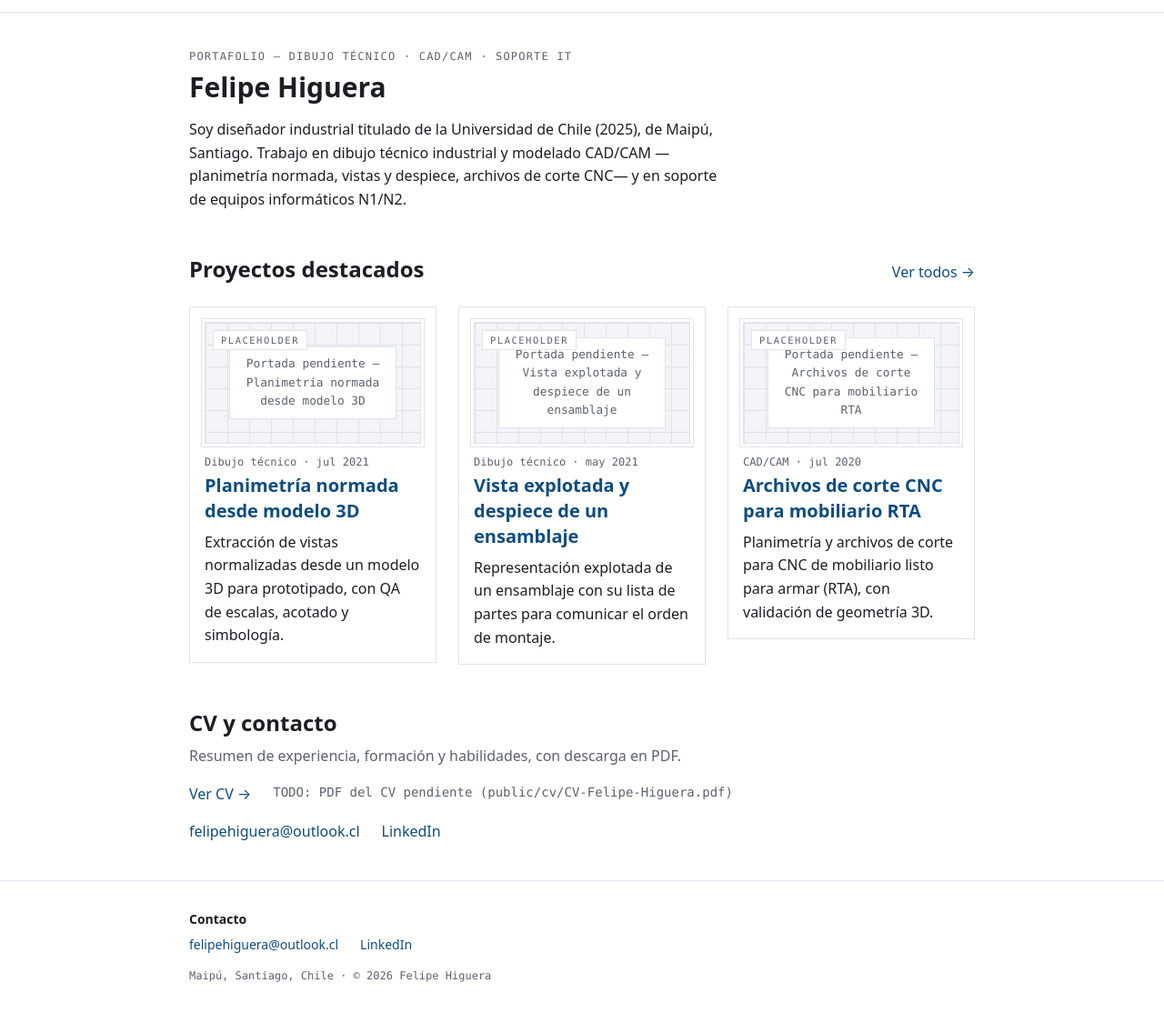
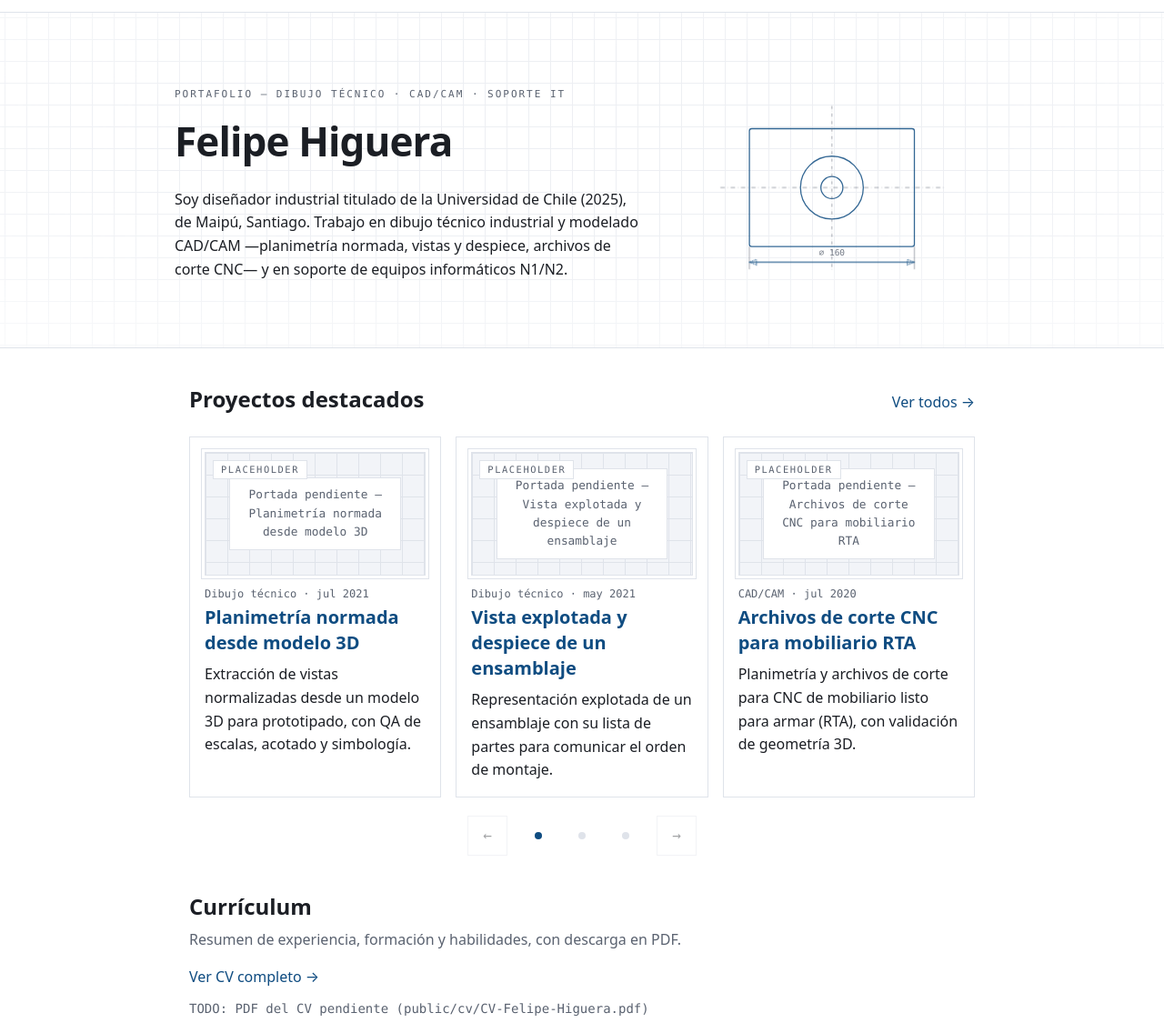
Before and after one commit to felipehiguera/felipehiguera.github.io, an Astro site: page / in a window 1280 px wide. Shown: the part 63-1188 px from the top of the page at 91% size. Built offline with nearby package versions, Linux system fonts and the light colour scheme; Astro itself is replaced by a stand-in of ours.

Commit message:
home: hero con movimiento y carrusel de destacados; contacto solo en footer
- Hero nuevo (src/components/Hero.astro): reticula milimetrada con desplazamiento
  lento y un plano tecnico que se traza al cargar. Solo CSS, sin JS.
- Destacados en carrusel (src/components/DestacadosCarousel.astro) con Embla:
  swipe tactil, autoplay cada 6s con pausa por hover, foco y pestaña oculta.
- Mobile first: 1 slide en movil, 2 desde sm, 3 desde lg. Controles de 44px.
- Accesibilidad: con prefers-reduced-motion el autoplay no arranca y las
  transiciones se anulan; slides rotuladas N de M, sin aria-live.
- Se quita el bloque de contactos del home y de /cv; queda solo en el footer.
- AGENTS.md: se documenta por que se permitio movimiento y con que limites.

```diff
--- a/package.json
+++ b/package.json
@@ -18,6 +18,8 @@
     "@google/model-viewer": "^4.4.0",
     "@tailwindcss/vite": "^4.3.3",
     "astro": "^7.3.8",
+    "embla-carousel": "^8.6.0",
+    "embla-carousel-autoplay": "^8.6.0",
     "tailwindcss": "^4.3.3"
   }
 }
--- /dev/null
+++ b/src/components/DestacadosCarousel.astro
@@ -0,0 +1,280 @@
+---
+/**
+ * Carrusel de proyectos destacados para la home.
+ *
+ * Usa Embla Carousel: swipe táctil en mobile, teclado y autoplay con pausa.
+ * Mobile first: 1 slide en móvil, 2 desde `sm`, 3 desde `lg`.
+ *
+ * Accesibilidad:
+ * - `aria-roledescription="carrusel"` + slides rotuladas "N de M".
+ * - Controles con etiqueta y 44px de área táctil.
+ * - Sin `aria-live`: el autoplay no debe interrumpir al lector de pantalla.
+ * - Con `prefers-reduced-motion: reduce` el autoplay no arranca.
+ */
+import type { CollectionEntry } from "astro:content";
+import ProjectCard from "./ProjectCard.astro";
+
+interface Props {
+  proyectos: CollectionEntry<"proyectos">[];
+}
+
+const { proyectos } = Astro.props;
+const total = proyectos.length;
+---
+
+{
+  total > 0 && (
+    <div
+      class="carrusel"
+      data-destacados
+      role="group"
+      aria-roledescription="carrusel"
+      aria-label="Proyectos destacados"
+    >
+      <div class="embla" data-destacados-viewport>
+        <div class="embla__container">
+          {proyectos.map((proyecto, i) => (
+            <div
+              class="embla__slide"
+              role="group"
+              aria-roledescription="diapositiva"
+              aria-label={`${i + 1} de ${total}`}
+            >
+              <ProjectCard proyecto={proyecto} />
+            </div>
+          ))}
+        </div>
+      </div>
+
+      {total > 1 && (
+        <div class="carrusel-controles">
+          <button
+            type="button"
+            class="control tech"
+            data-destacados-prev
+            aria-label="Proyecto anterior"
+          >
+            ←
+          </button>
+
+          <ul class="puntos">
+            {proyectos.map((proyecto, i) => (
+              <li>
+                <button
+                  type="button"
+                  class="punto"
+                  data-destacados-dot={i}
+                  aria-label={`Ir al proyecto ${i + 1}: ${proyecto.data.title}`}
+                />
+              </li>
+            ))}
+          </ul>
+
+          <button
+            type="button"
+            class="control tech"
+            data-destacados-next
+            aria-label="Proyecto siguiente"
+          >
+            →
+          </button>
+        </div>
+      )}
+    </div>
+  )
+}
+
+<style>
+  .carrusel {
+    position: relative;
+  }
+
+  .embla {
+    overflow: hidden;
+  }
+
+  .embla__container {
+    display: flex;
+    margin-left: -1rem;
+    /* Permite scroll vertical en mobile sin perder el swipe horizontal. */
+    touch-action: pan-y;
+    transition: transform 0.55s cubic-bezier(0.2, 0.7, 0.3, 1);
+  }
+
+  .embla__slide {
+    flex: 0 0 100%;
+    min-width: 0;
+    padding-left: 1rem;
+  }
+
+  /* `:global` porque el <article> lo renderiza ProjectCard, que tiene su
+     propio ámbito de estilos. */
+  .embla__slide > :global(article) {
+    height: 100%;
+  }
+
+  .carrusel-controles {
+    display: flex;
+    align-items: center;
+    justify-content: center;
+    gap: 0.75rem;
+    margin-top: 1.25rem;
+  }
+
+  .control {
+    display: inline-flex;
+    align-items: center;
+    justify-content: center;
+    min-width: 2.75rem;
+    min-height: 2.75rem;
+    border: 1px solid var(--line);
+    background: var(--bg);
+    color: var(--fg);
+    cursor: pointer;
+  }
+
+  .control:hover:not(:disabled) {
+    border-color: var(--accent);
+  }
+
+  .control:disabled {
+    opacity: 0.4;
+    cursor: default;
+  }
+
+  .puntos {
+    display: flex;
+    align-items: center;
+    gap: 0.25rem;
+  }
+
+  .punto {
+    display: block;
+    width: 2.75rem;
+    height: 2.75rem;
+    padding: 0;
+    border: 0;
+    background: none;
+    cursor: pointer;
+  }
+
+  .punto::after {
+    content: "";
+    display: block;
+    width: 0.5rem;
+    height: 0.5rem;
+    margin: 0 auto;
+    border-radius: 999px;
+    background: var(--line);
+    transition: background-color 0.2s ease;
+  }
+
+  .punto:hover::after {
+    background: var(--muted);
+  }
+
+  .punto[aria-current="true"]::after {
+    background: var(--accent);
+  }
+
+  @media (min-width: 640px) {
+    .embla__slide {
+      flex-basis: 50%;
+    }
+  }
+
+  @media (min-width: 1024px) {
+    .embla__slide {
+      flex-basis: 33.3333%;
+    }
+  }
+</style>
+
+<script>
+  import EmblaCarousel from "embla-carousel";
+  import Autoplay from "embla-carousel-autoplay";
+
+  const DELAY = 6000;
+  const consultaMovimiento = window.matchMedia(
+    "(prefers-reduced-motion: reduce)",
+  );
+
+  document
+    .querySelectorAll<HTMLElement>("[data-destacados]")
+    .forEach((raiz) => {
+      const viewport = raiz.querySelector<HTMLElement>(
+        "[data-destacados-viewport]",
+      );
+      const prev = raiz.querySelector<HTMLButtonElement>(
+        "[data-destacados-prev]",
+      );
+      const next = raiz.querySelector<HTMLButtonElement>(
+        "[data-destacados-next]",
+      );
+
+      if (!viewport) return;
+
+      const dots = Array.from(
+        raiz.querySelectorAll<HTMLButtonElement>("[data-destacados-dot]"),
+      );
+
+      // Con movimiento reducido el carrusel queda quieto: solo se mueve con
+      // los controles. Es justo el caso para el que existe esa preferencia.
+      const autoPlay = Autoplay({
+        delay: DELAY,
+        playOnInit: !consultaMovimiento.matches,
+        stopOnInteraction: false,
+        stopOnMouseEnter: true,
+        stopOnFocusIn: true,
+      });
+
+      const embla = EmblaCarousel(
+        viewport,
+        {
+          loop: true,
+          align: "start",
+          slidesToScroll: 1,
+          containScroll: "trimSnaps",
+        },
+        [autoPlay],
+      );
+
+      const pintar = () => {
+        const actual = embla.selectedScrollSnap();
+
+        if (prev) prev.disabled = !embla.canScrollPrev();
+        if (next) next.disabled = !embla.canScrollNext();
+
+        dots.forEach((dot, i) => {
+          if (i === actual) {
+            dot.setAttribute("aria-current", "true");
+          } else {
+            dot.removeAttribute("aria-current");
+          }
+        });
+      };
+
+      embla.on("select", pintar);
+      embla.on("reInit", pintar);
+      pintar();
+
+      prev?.addEventListener("click", () => embla.scrollPrev());
+      next?.addEventListener("click", () => embla.scrollNext());
+
+      dots.forEach((dot, i) => {
+        dot.addEventListener("click", () => embla.scrollTo(i));
+      });
+
+      // Si la preferencia cambia en caliente, seguimos al usuario.
+      consultaMovimiento.addEventListener("change", (evento) => {
+        if (evento.matches) autoPlay.stop();
+        else autoPlay.play();
+      });
+
+      // No gastar ciclos avanzando en una pestaña que nadie mira.
+      document.addEventListener("visibilitychange", () => {
+        if (document.hidden) autoPlay.stop();
+        else autoPlay.play();
+      });
+    });
+</script>
--- /dev/null
+++ b/src/components/Hero.astro
@@ -0,0 +1,232 @@
+---
+/**
+ * Hero de la home.
+ *
+ * Movimiento 100% CSS: un plano milimetrado que se desplaza muy lento y una
+ * línea técnica que se "traza" al cargar. Sin JS, sin librerías.
+ *
+ * Accesibilidad: el SVG es decorativo (`aria-hidden`), y `global.css` anula
+ * animaciones y transiciones bajo `prefers-reduced-motion: reduce`.
+ */
+---
+
+<section class="hero" aria-labelledby="hero-titulo">
+  <div class="hero-inner">
+    <div class="hero-contenido">
+      <p class="hero-eyebrow tech">
+        Portafolio — Dibujo técnico · CAD/CAM · Soporte IT
+      </p>
+      <h1 id="hero-titulo" class="hero-titulo">Felipe Higuera</h1>
+      <p class="hero-bajada">
+        Soy diseñador industrial titulado de la Universidad de Chile (2025), de
+        Maipú, Santiago. Trabajo en dibujo técnico industrial y modelado
+        CAD/CAM —planimetría normada, vistas y despiece, archivos de corte
+        CNC— y en soporte de equipos informáticos N1/N2.
+      </p>
+    </div>
+
+    <div class="hero-plano" aria-hidden="true">
+      <svg viewBox="0 0 400 250" fill="none" focusable="false">
+        <!-- contorno de la placa -->
+        <rect class="traza traza-1" pathLength="1" x="95" y="55" width="210" height="150" rx="3" />
+        <!-- taladro y su contra taladro -->
+        <circle class="traza traza-2" pathLength="1" cx="200" cy="130" r="40" />
+        <circle class="traza traza-3" pathLength="1" cx="200" cy="130" r="14" />
+        <!-- ejes -->
+        <line class="eje traza-4" pathLength="1" x1="58" y1="130" x2="342" y2="130" />
+        <line class="eje traza-5" pathLength="1" x1="200" y1="26" x2="200" y2="234" />
+        <!-- cota -->
+        <line class="traza traza-6" pathLength="1" x1="95" y1="225" x2="305" y2="225" />
+        <line class="fina traza-7" pathLength="1" x1="95" y1="205" x2="95" y2="234" />
+        <line class="fina traza-7" pathLength="1" x1="305" y1="205" x2="305" y2="234" />
+        <polygon class="traza traza-8" points="95,225 104,221.5 104,228.5" />
+        <polygon class="traza traza-8" points="305,225 296,221.5 296,228.5" />
+        <text class="cota" x="200" y="217" text-anchor="middle">⌀ 160</text>
+      </svg>
+    </div>
+  </div>
+</section>
+
+<style>
+  .hero {
+    position: relative;
+    overflow: hidden;
+    padding: 2.5rem 1rem 2rem;
+    border-bottom: 1px solid var(--line);
+  }
+
+  /* Retícula milimetrada de fondo, con desvanecido en los bordes. */
+  .hero::before {
+    content: "";
+    position: absolute;
+    inset: 0;
+    pointer-events: none;
+    background-image:
+      linear-gradient(var(--line) 1px, transparent 1px),
+      linear-gradient(90deg, var(--line) 1px, transparent 1px);
+    background-size: 24px 24px;
+    opacity: 0.55;
+    -webkit-mask-image: radial-gradient(
+      120% 100% at 50% 40%,
+      #000 30%,
+      transparent 100%
+    );
+    mask-image: radial-gradient(120% 100% at 50% 40%, #000 30%, transparent 100%);
+    animation: milimetrado 24s linear infinite;
+  }
+
+  /* Misma medida de contenido que el resto del sitio; la banda y la retícula
+     sí van a sangre completa. */
+  .hero-inner {
+    position: relative;
+    display: flex;
+    flex-direction: column;
+    gap: 1.5rem;
+    margin: 0 auto;
+    width: 100%;
+    max-width: 56rem;
+  }
+
+  .hero-contenido {
+    position: relative;
+    max-width: 36rem;
+  }
+
+  .hero-eyebrow {
+    font-size: 0.6875rem;
+    text-transform: uppercase;
+    letter-spacing: 0.18em;
+    color: var(--muted);
+  }
+
+  .hero-titulo {
+    margin-top: 0.5rem;
+    font-size: clamp(1.875rem, 8vw, 2.75rem);
+    font-weight: 700;
+    letter-spacing: -0.02em;
+  }
+
+  .hero-bajada {
+    margin-top: 1rem;
+    max-width: 34rem;
+  }
+
+  .hero-plano {
+    position: relative;
+    margin: 0 -1rem -2rem;
+    opacity: 0.85;
+  }
+
+  .hero-plano svg {
+    display: block;
+    width: 100%;
+    height: auto;
+    max-height: 12rem;
+  }
+
+  /* Trazo del plano: `pathLength="1"` normaliza cada figura, así que un solo
+     par de valores sirve para líneas, rectángulos, círculos y polígonos. */
+  .traza,
+  .fina {
+    stroke-dasharray: 1;
+    stroke-dashoffset: 1;
+    animation: traza 0.9s cubic-bezier(0.4, 0, 0.2, 1) forwards;
+  }
+
+  .traza {
+    stroke: var(--accent);
+    stroke-width: 1.5;
+    stroke-linejoin: round;
+    fill: none;
+  }
+
+  /* Los ejes son raya-punto, así que no se "trazan": se aparecen. */
+  .eje {
+    stroke: var(--muted);
+    stroke-width: 0.75;
+    stroke-dasharray: 0.02 0.012 0.002 0.012;
+    animation: aparecer 0.6s ease forwards;
+  }
+
+  .fina {
+    stroke: var(--muted);
+    stroke-width: 0.75;
+    fill: none;
+  }
+
+  .cota {
+    font-family: var(--font-mono);
+    font-size: 11px;
+    fill: var(--muted);
+    animation: aparecer 0.6s ease 2.1s both;
+  }
+
+  .traza-1 { animation-delay: 0.05s; }
+  .traza-2 { animation-delay: 0.35s; }
+  .traza-3 { animation-delay: 0.5s; }
+  .traza-4 { animation-delay: 0.7s; }
+  .traza-5 { animation-delay: 0.85s; }
+  .traza-6 { animation-delay: 1.05s; }
+  .traza-7 { animation-delay: 1.2s; }
+  .traza-8 { animation-delay: 1.35s; }
+
+  /* Entrada escalonada del texto. */
+  .hero-eyebrow,
+  .hero-titulo,
+  .hero-bajada {
+    animation: entrada 0.65s cubic-bezier(0.2, 0.7, 0.3, 1) both;
+  }
+
+  .hero-titulo { animation-delay: 0.1s; }
+  .hero-bajada { animation-delay: 0.22s; }
+
+  @keyframes traza {
+    to { stroke-dashoffset: 0; }
+  }
+
+  @keyframes aparecer {
+    from { opacity: 0; }
+    to { opacity: 1; }
+  }
+
+  @keyframes entrada {
+    from { opacity: 0; transform: translateY(10px); }
+    to { opacity: 1; transform: none; }
+  }
+
+  @keyframes milimetrado {
+    from { background-position: 0 0; }
+    to { background-position: 24px 24px; }
+  }
+
+  @media (min-width: 768px) {
+    .hero {
+      padding: 4rem 2rem 3.5rem;
+    }
+
+    .hero-inner {
+      flex-direction: row;
+      align-items: center;
+      gap: 2rem;
+    }
+
+    .hero-contenido {
+      flex: 1 1 60%;
+    }
+
+    .hero-plano {
+      flex: 1 1 40%;
+      margin: 0;
+    }
+
+    .hero-plano svg {
+      max-height: 15rem;
+    }
+  }
+
+  @media (min-width: 1024px) {
+    .hero {
+      padding: 5rem 2rem 4.5rem;
+    }
+  }
+</style>
--- a/src/pages/cv.astro
+++ b/src/pages/cv.astro
@@ -127,22 +127,5 @@ const habilidades: { grupo: string; items: string }[] = [
       </dl>
     </section>
 
-    <section aria-labelledby="contacto" class="mt-10">
-      <h2 id="contacto" class="text-2xl font-bold">Contacto</h2>
-      <ul class="mt-4 flex flex-wrap gap-x-6 gap-y-1">
-        <li>
-          <a href="mailto:felipehiguera@outlook.cl">felipehiguera@outlook.cl</a>
-        </li>
-        <li>
-          <a
-            href="https://www.linkedin.com/in/felipe-h-321316284/"
-            target="_blank"
-            rel="me noopener"
-          >
-            LinkedIn
-          </a>
-        </li>
-      </ul>
-    </section>
-  </div>
+    </div>
 </Base>
--- a/src/pages/index.astro
+++ b/src/pages/index.astro
@@ -2,7 +2,8 @@
 import { getCollection } from "astro:content";
 import { existsSync } from "node:fs";
 import Base from "../layouts/Base.astro";
-import ProjectCard from "../components/ProjectCard.astro";
+import Hero from "../components/Hero.astro";
+import DestacadosCarousel from "../components/DestacadosCarousel.astro";
 
 const destacados = (await getCollection("proyectos", ({ data }) => data.featured))
   .sort((a, b) => b.data.date.valueOf() - a.data.date.valueOf())
@@ -16,41 +17,27 @@ const cvExiste = existsSync("public/cv/CV-Felipe-Higuera.pdf");
   title="Felipe Higuera — Dibujo técnico industrial, CAD/CAM y Soporte IT"
   description="Portafolio de Felipe Higuera: dibujo técnico industrial, modelado CAD/CAM y soporte IT. Planos, modelos y proceso."
 >
-  <div class="mx-auto max-w-4xl px-4 py-10">
-    <p class="tech text-xs uppercase tracking-widest" style="color: var(--muted)">
-      Portafolio — Dibujo técnico · CAD/CAM · Soporte IT
-    </p>
-    <h1 class="mt-2 text-3xl font-bold">Felipe Higuera</h1>
-    <p class="mt-4 max-w-prose">
-      Soy diseñador industrial titulado de la Universidad de Chile (2025), de
-      Maipú, Santiago. Trabajo en dibujo técnico industrial y modelado
-      CAD/CAM —planimetría normada, vistas y despiece, archivos de corte
-      CNC— y en soporte de equipos informáticos N1/N2.
-    </p>
+  <Hero />
 
-    <section aria-labelledby="destacados" class="mt-12">
+  <section aria-labelledby="destacados" class="mx-auto max-w-4xl px-4 py-10">
     <div class="flex flex-wrap items-baseline justify-between gap-2">
       <h2 id="destacados" class="text-2xl font-bold">Proyectos destacados</h2>
       <a href={`${base}proyectos`}>Ver todos →</a>
     </div>
-      <ul class="mt-6 grid gap-6 sm:grid-cols-2 lg:grid-cols-3">
-        {
-          destacados.map((proyecto) => (
-            <li>
-              <ProjectCard proyecto={proyecto} />
-            </li>
-          ))
-        }
-      </ul>
+    <div class="mt-6">
+      <DestacadosCarousel proyectos={destacados} />
+    </div>
   </section>
 
-    <section aria-labelledby="cv-contacto" class="mt-12">
-      <h2 id="cv-contacto" class="text-2xl font-bold">CV y contacto</h2>
+  <section aria-labelledby="cv" class="mx-auto max-w-4xl px-4 pb-14">
+    <h2 id="cv" class="text-2xl font-bold">Currículum</h2>
     <p class="mt-2 max-w-prose" style="color: var(--muted)">
       Resumen de experiencia, formación y habilidades, con descarga en PDF.
     </p>
-      <p class="mt-4 flex flex-wrap gap-x-6 gap-y-2">
-        <a href={`${base}cv`}>Ver CV →</a>
+    <p class="mt-4">
+      <a href={`${base}cv`}>Ver CV completo →</a>
+    </p>
+    <p class="mt-2">
       {
         cvExiste ? (
           <a href={`${base}cv/CV-Felipe-Higuera.pdf`} download>
@@ -63,20 +50,5 @@ const cvExiste = existsSync("public/cv/CV-Felipe-Higuera.pdf");
         )
       }
     </p>
-      <ul class="mt-4 flex flex-wrap gap-x-6 gap-y-1">
-        <li>
-          <a href="mailto:felipehiguera@outlook.cl">felipehiguera@outlook.cl</a>
-        </li>
-        <li>
-          <a
-            href="https://www.linkedin.com/in/felipe-h-321316284/"
-            target="_blank"
-            rel="me noopener"
-          >
-            LinkedIn
-          </a>
-        </li>
-      </ul>
   </section>
-  </div>
 </Base>
```
Also changed, not shown: AGENTS.md (+9 -2 lines), 1 other file. Lines whose indentation alone changed are shown as unchanged.
